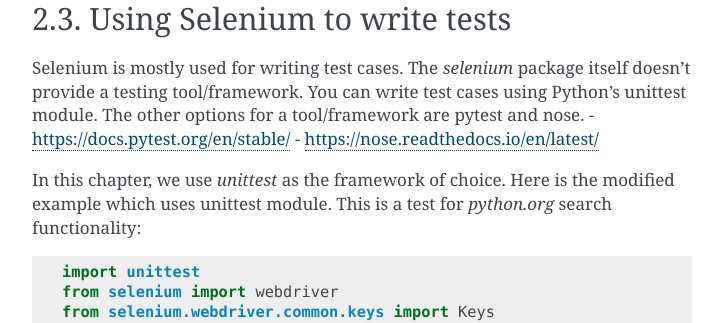
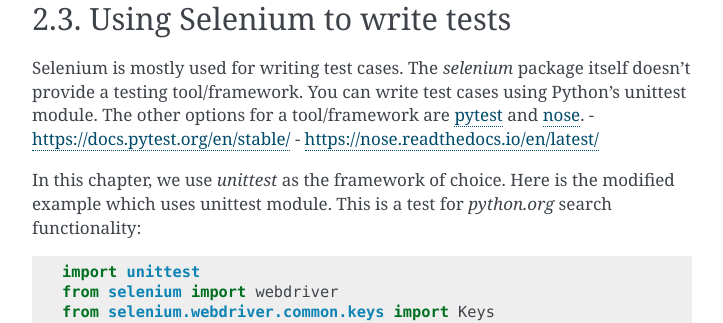
Before and after one commit to baijum/selenium-python, a Sphinx documentation site: the page built from source/getting-started.rst, in a window 1280 px wide and 900 px high, scrolled down 1676 px. Shown: the part 204-527 px from the top of the window, without its empty margins (388-1111 px from the left). Built offline with Sphinx 7.4.7, drawn with Linux system fonts in a browser that asks for light colours; some of the changed lines change nothing that is shown.

Commit message:
Add links

```diff
--- a/source/getting-started.rst
+++ b/source/getting-started.rst
@@ -96,8 +96,8 @@ Using Selenium to write tests
 
 Selenium is mostly used for writing test cases.  The `selenium` package itself
 doesn't provide a testing tool/framework.  You can write test cases using
-Python's unittest module.  The other options for a tool/framework are pytest
-and nose.
+Python's unittest module.  The other options for a tool/framework are `pytest <https://docs.pytest.org/en/stable/>`_
+and `nose <https://nose.readthedocs.io/en/latest/>`_.
 - https://docs.pytest.org/en/stable/
 - https://nose.readthedocs.io/en/latest/
 
```
